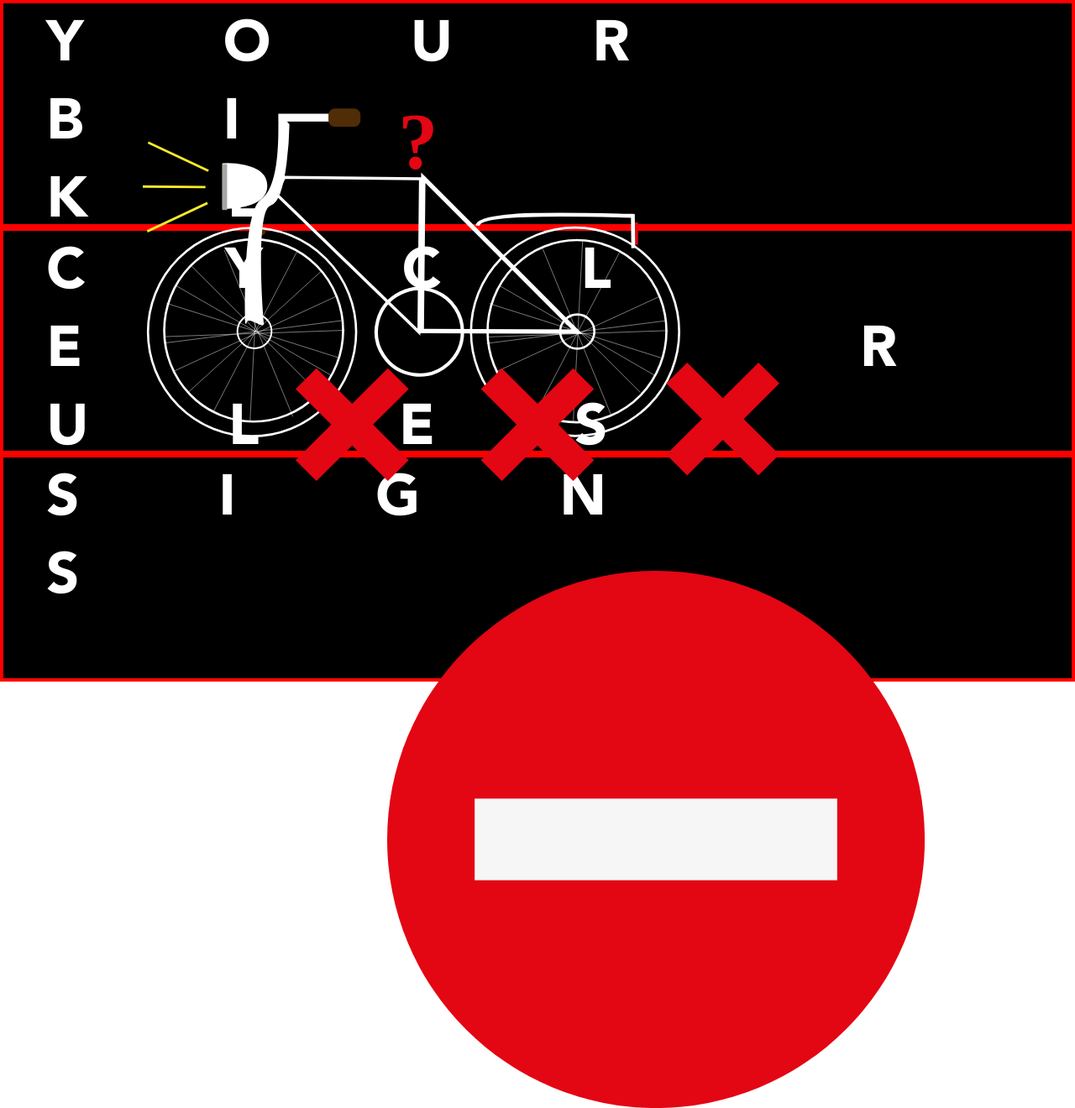
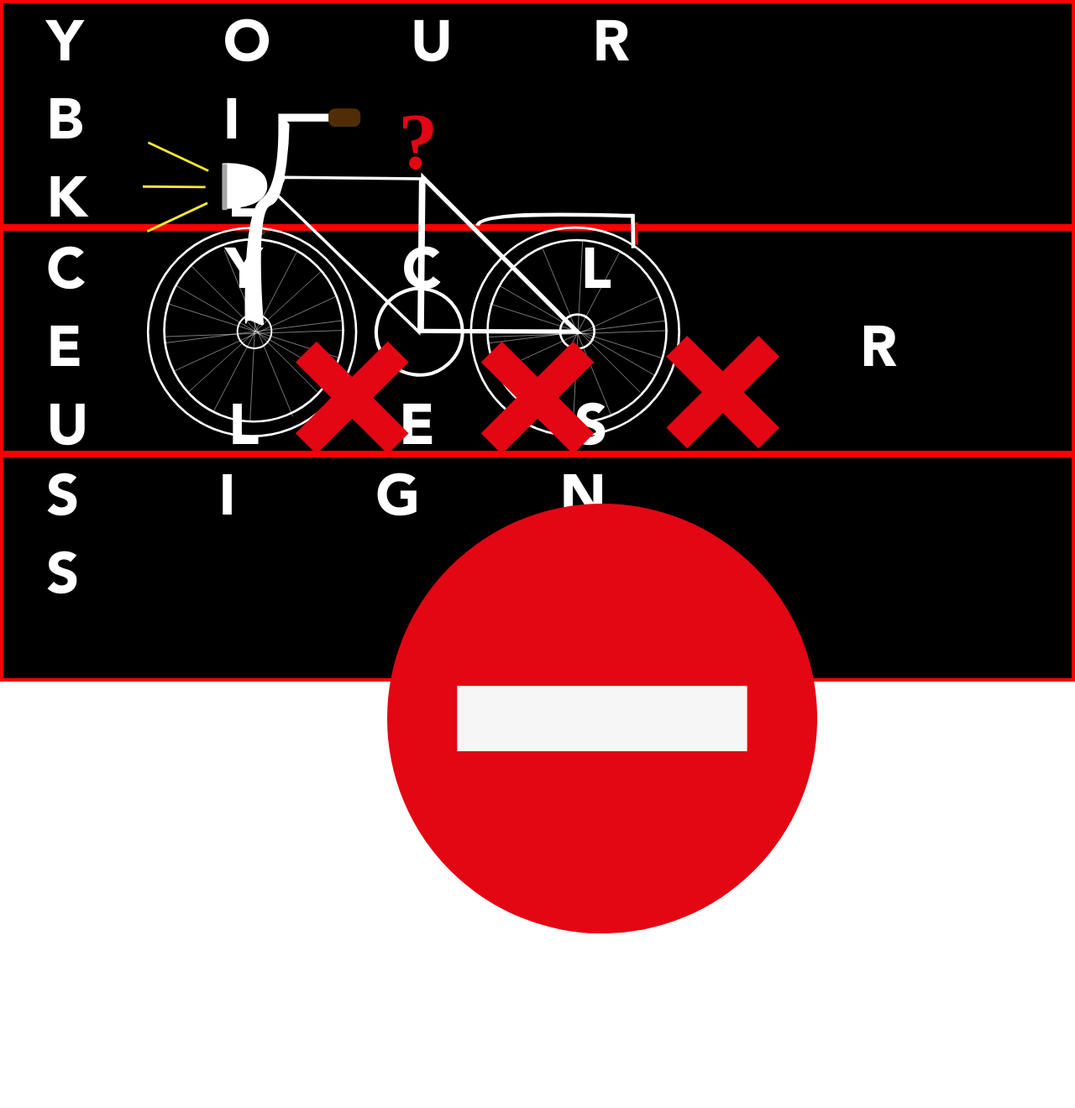
Before and after one commit to JuulVrasdonk/ISGA_project_individueel.io, a plain HTML site: page index.html in a window 1280 px wide. Shown: the whole page at 84% size. After the commit the page ends 1112 px from the top, so only its background shows below. Drawn offline with Linux system fonts and the light colour scheme.

Commit message:
Update stylesheet.css

```diff
--- a/styling/stylesheet.css
+++ b/styling/stylesheet.css
@@ -50,13 +50,13 @@ a{
 .iconrules{
   position: absolute;
   left: 27.5vw;
-  top: 54vh;
+  top: 50vh;
   width: 45vw;
 }
 .iconsigns{
-  width: 50%;
+  width: 40%;
   margin: 0;
   position: absolute;
   left: 36vw;
-  top: 85vh;
+  top: 75vh;
 }
```
